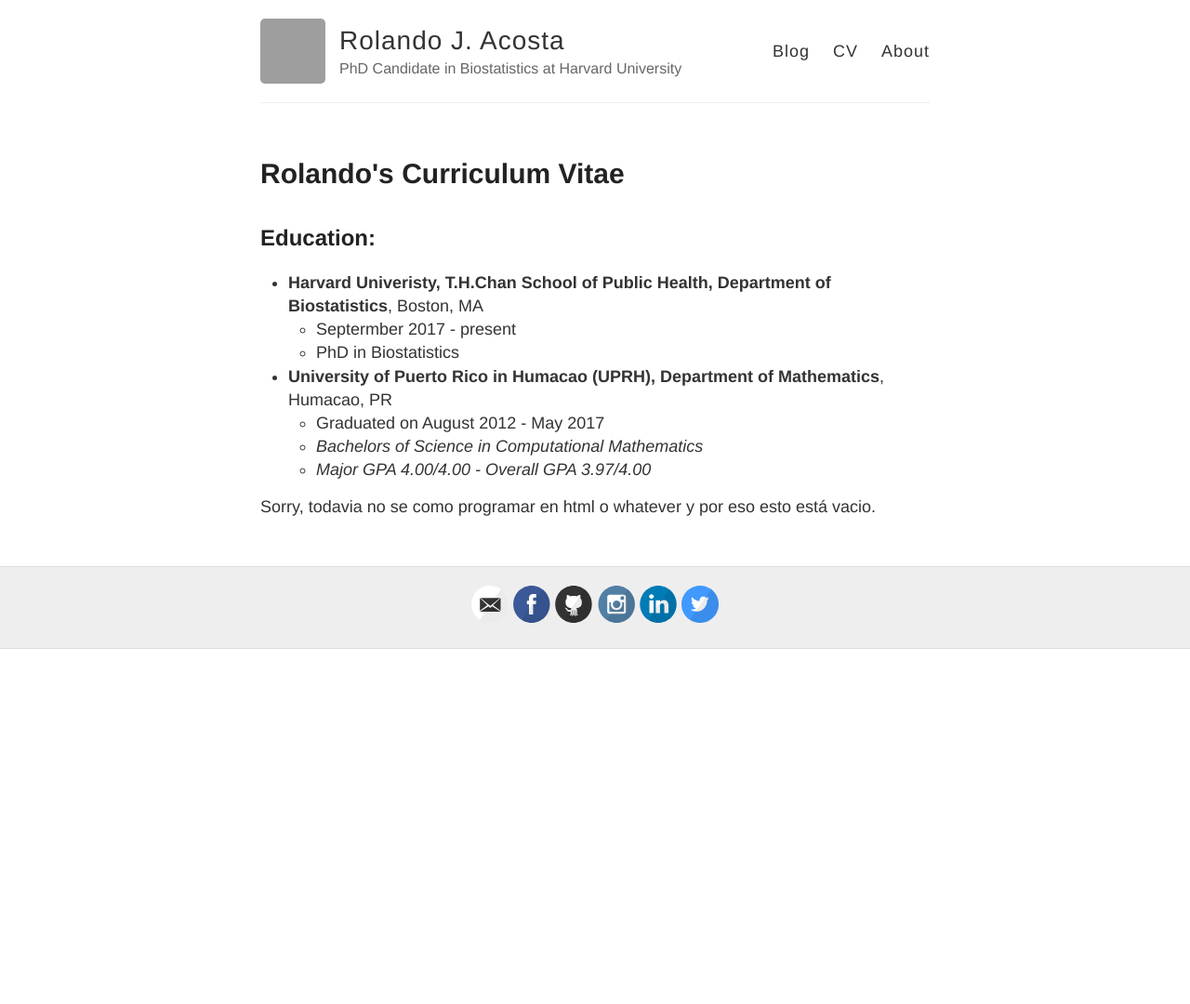
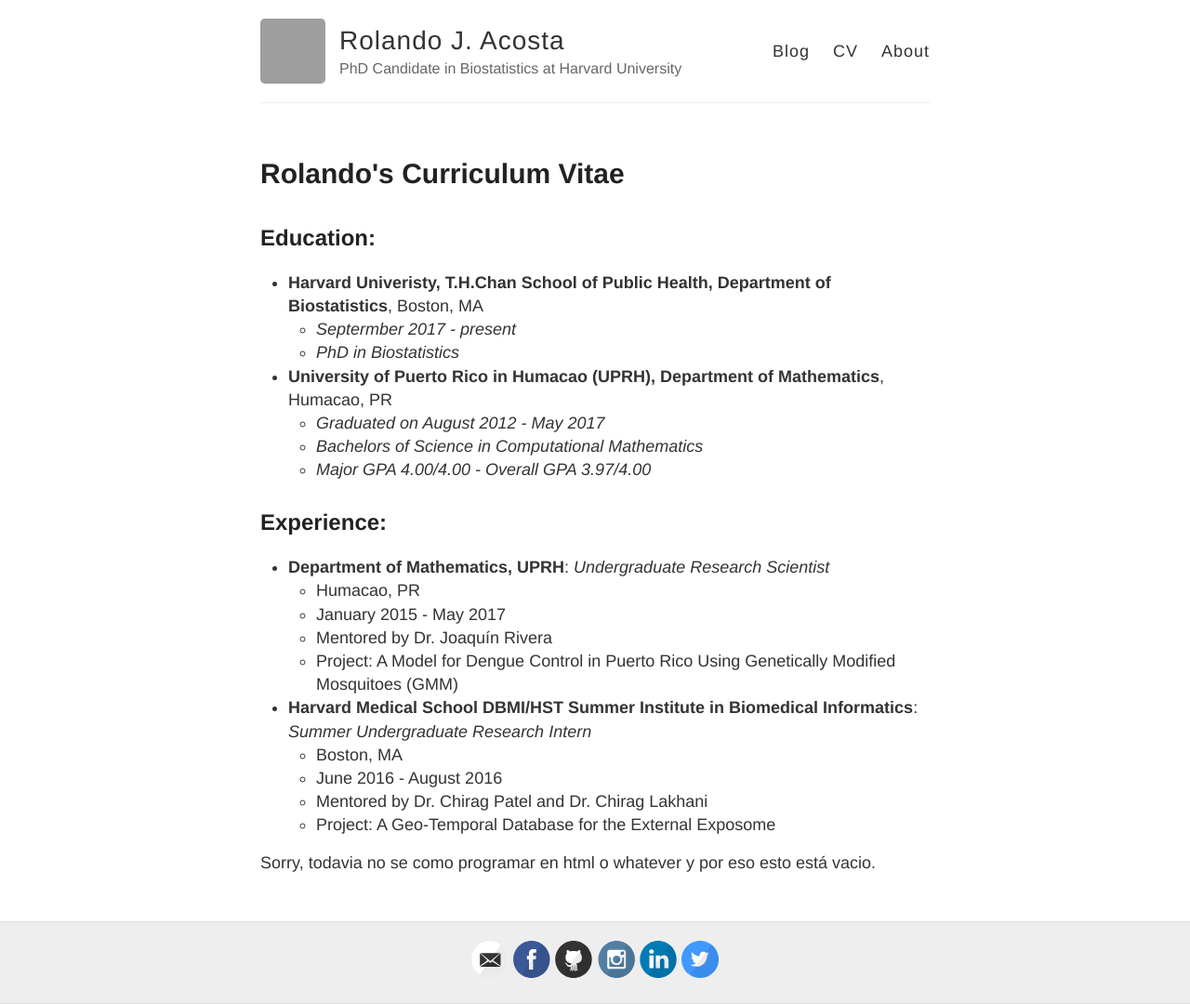
Before and after one commit to RJNunez/old-blog, a Jekyll site: the page built from cv.md, in a window 1280 px wide. Shown: the whole page at 93% size. Built offline with Jekyll 4.4.1, drawn with Linux system fonts in a browser that asks for light colours; before the commit the page ends 900 px from its top, so only the background shows below that; grey boxes are pictures that could not be loaded.

Commit message:
Update cv.md

```diff
--- a/cv.md
+++ b/cv.md
@@ -6,12 +6,26 @@
 
 ## Education:
 - __Harvard Univeristy, T.H.Chan School of Public Health, Department of Biostatistics__, Boston, MA
-  * Septermber 2017 - present
-  * PhD in Biostatistics
+  * _Septermber 2017 - present_
+  * _PhD in Biostatistics_
 
 - __University of Puerto Rico in Humacao (UPRH), Department of Mathematics__, Humacao, PR
-  * Graduated on August 2012 - May 2017
+  * _Graduated on August 2012 - May 2017_
   * _Bachelors of Science in Computational Mathematics_
   * _Major GPA 4.00/4.00 - Overall GPA 3.97/4.00_
 
+## Experience:
+- __Department of Mathematics, UPRH__: _Undergraduate Research Scientist_
+  * Humacao, PR
+  * January 2015 - May 2017
+  * Mentored by Dr. Joaquín Rivera
+  * Project: A Model for Dengue Control in Puerto Rico Using Genetically Modified Mosquitoes (GMM)
+
+- __Harvard Medical School DBMI/HST Summer Institute in Biomedical Informatics__: _Summer Undergraduate Research Intern_
+  * Boston, MA
+  * June 2016 - August 2016
+  * Mentored by Dr. Chirag Patel and Dr. Chirag Lakhani
+  * Project: A Geo-Temporal Database for the External Exposome
+
+
 Sorry, todavia no se como programar en html o whatever y por eso esto está vacio.
```
